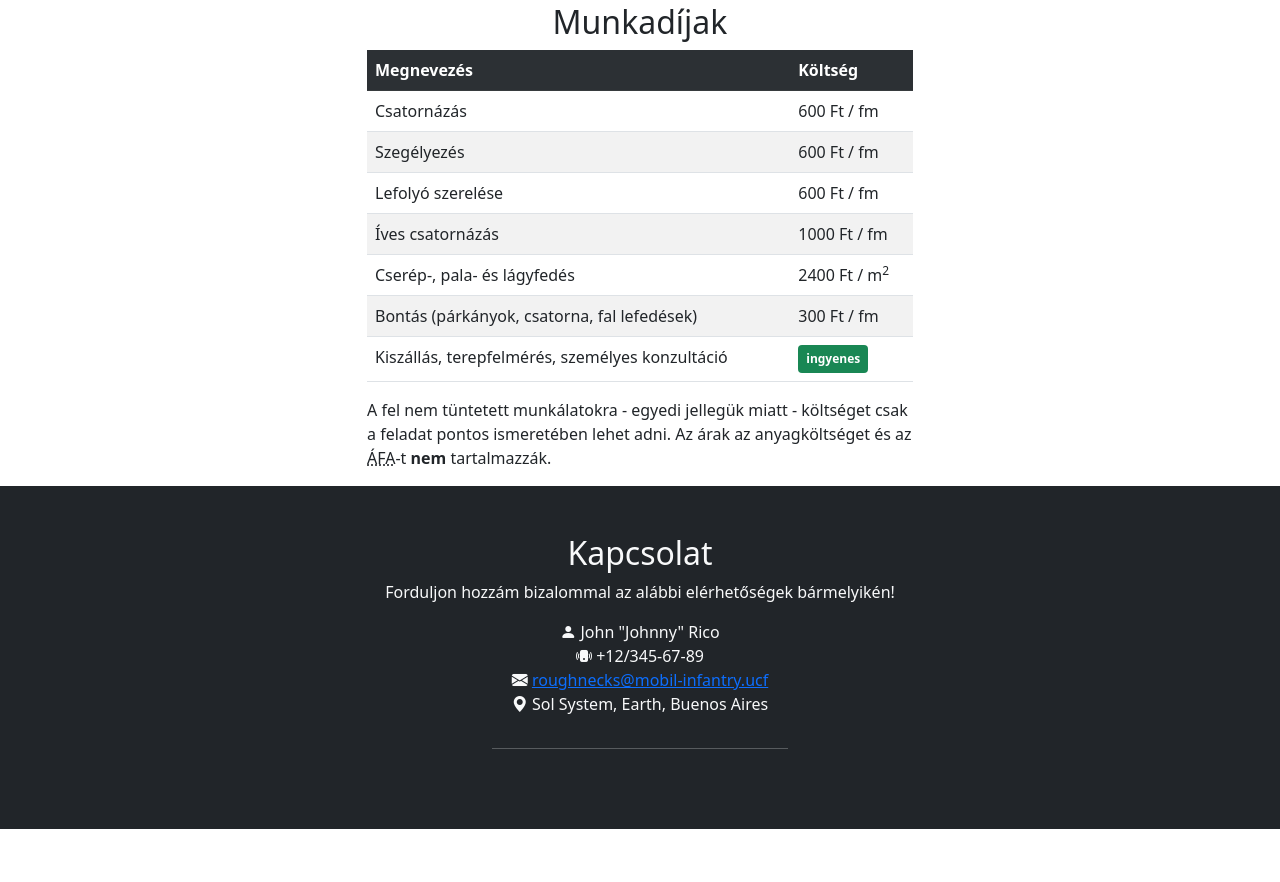
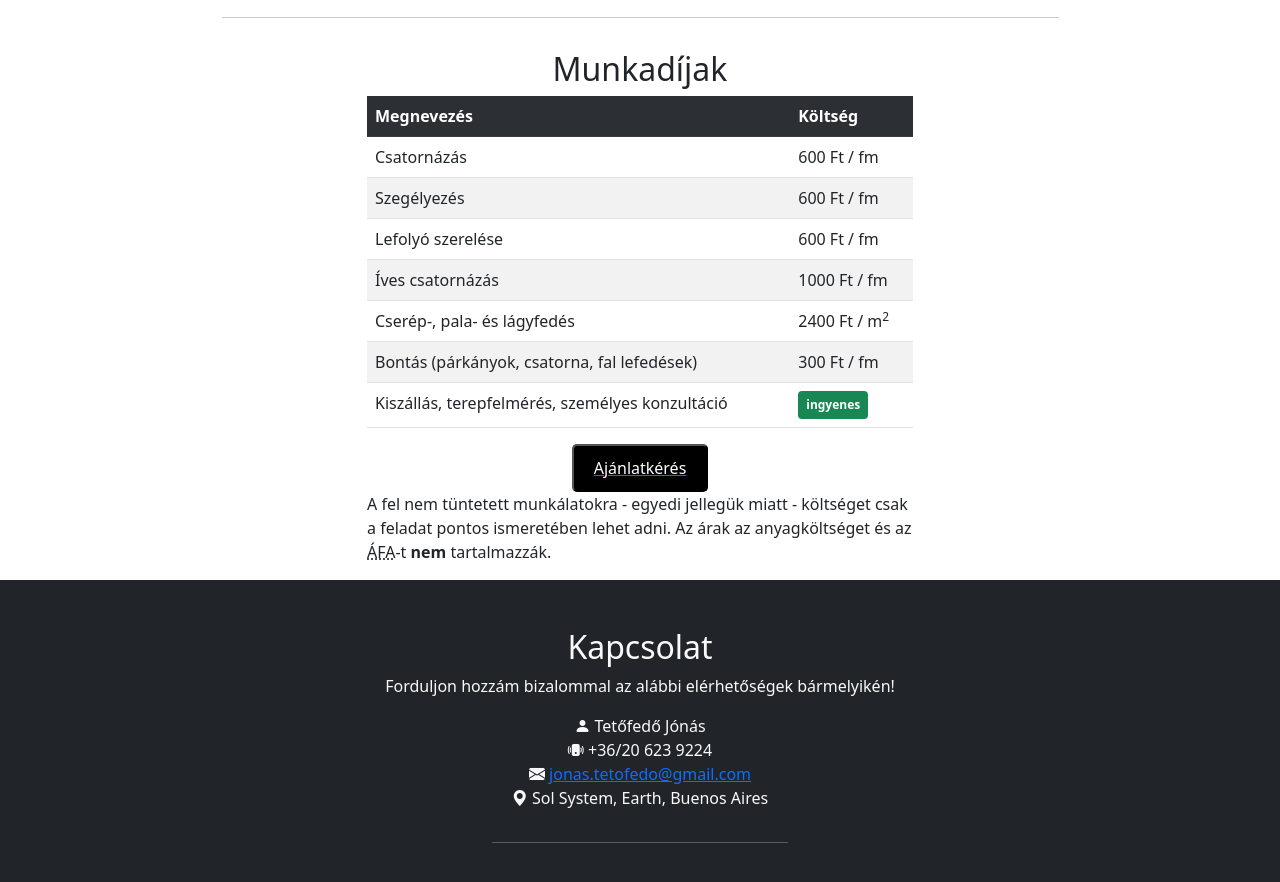
Before and after one commit to Kingovics/GDE_Projekt, a plain HTML site: page index.html in a window 1280 px wide. Shown: the part 2592-3474 px from the top of the page. Before the commit the page ends 3421 px from the top, so only its background shows below. Drawn offline with nearby package versions, Linux system fonts and the light colour scheme.

Commit message:
Forms gomb integ

```diff
--- a/css/style.css
+++ b/css/style.css
@@ -31,3 +31,16 @@ hr {
 	width: 75%;
 	margin: 2rem auto;
 }
+
+.centered-button {
+	background-color: black;
+	color: white;
+	padding: 10px 20px;
+	text-align: center;
+	text-decoration: none;
+	display: block;
+	margin: auto;
+	font-size: 16px;
+	border-radius: 5px;
+	cursor: pointer;
+}
--- a/index.html
+++ b/index.html
@@ -159,6 +159,7 @@
 		<hr id="Technologia_bemutatasa">
 
 		<article class="row justify-content-center">
+			<h2>Technológiák bemutatása</h2>
 			<div class="col-md-8 col-lg-6">
 				<iframe src="https://docs.google.com/presentation/d/e/2PACX-1vQn-UH9SD8JwEp6WeP5yHGqof9LNOsa7EP2aZg4KUsSXAaydKlbzBrt-kUUfLDkiQ/embed?start=false&loop=false&delayms=3000" frameborder="0" width="640" height="375" allowfullscreen="true" mozallowfullscreen="true" webkitallowfullscreen="true"></iframe>
 			</div>
@@ -204,7 +205,9 @@
 						<td><strong class="badge bg-success p-2">ingyenes</strong></td>
 					</tr>
 				</table>
-
+					<a href="href=https://docs.google.com/forms/d/e/1FAIpQLSeCrrZCSVEk9XTtJVLyYg-FkTM70ZbKVzQDoZg3D6IxLWlt7Q/viewform">
+						<button class="centered-button">Ajánlatkérés</button>
+					</a>
 				<p>A fel nem tüntetett munkálatokra - egyedi jellegük miatt - költséget csak a feladat pontos ismeretében lehet adni. Az árak az anyagköltséget és az <abbr title="Általános Forgalmi Adó">ÁFA</abbr>-t <strong>nem</strong> tartalmazzák. </p>
 			</div>
 		</article>
@@ -219,9 +222,9 @@
 				<h2>Kapcsolat</h2>
 				<p>Forduljon hozzám bizalommal az alábbi elérhetőségek bármelyikén!</p>
 				<div>
-					<i class="bi bi-person-fill"></i> John "Johnny" Rico<br>
-					<i class="bi bi-phone-vibrate-fill"></i> +12/345-67-89<br>
-					<i class="bi bi-envelope-fill"></i> <a href="mailto:roughnecks@mobil-infantry.ucf">roughnecks@mobil-infantry.ucf</a><br>
+					<i class="bi bi-person-fill"></i> Tetőfedő Jónás<br>
+					<i class="bi bi-phone-vibrate-fill"></i> +36/20 623 9224<br>
+					<i class="bi bi-envelope-fill"></i> <a href="jonas.tetofedo@gmail.com">jonas.tetofedo@gmail.com</a><br>
 					<i class="bi bi-geo-alt-fill"></i> Sol System, Earth, Buenos Aires<br>
 				</div>
 
```
